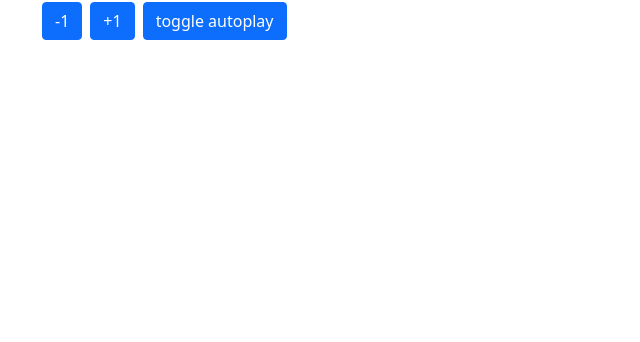
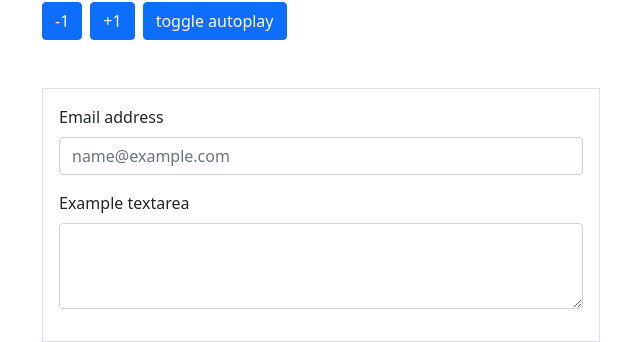
Before and after one commit to Kostiuk93/ReactMiddleProTest, a React (Create React App) app: page / in a window 1280 px wide. Shown: the part 655-997 px from the top of the page, without its empty margins (319-959 px from the left). Before the commit the page ends 800 px from the top, so only its background shows below. Built offline with nearby package versions, Linux system fonts and the light colour scheme.

Commit message:
ReactMiddleProTest useRef()

```diff
--- a/src/App.js
+++ b/src/App.js
@@ -1,6 +1,29 @@
-import {useState, useEffect, useCallback, useMemo} from 'react';
+import {useState, useEffect, useCallback, useMemo, useRef} from 'react';
 import {Container} from 'react-bootstrap';
 import './App.css';
+
+const Form = () => {
+    const myRef = useRef(null)
+
+    const focusFirstTI = () => {
+        myRef.current.focus();
+    }
+
+    return (
+        <Container>
+            <form className="w-50 border mt-5 p-3 m-auto">
+                <div className="mb-3">
+                    <label htmlFor="exampleFormControlInput1" className="form-label">Email address</label>
+                    <input ref={myRef} type="email" className="form-control" id="exampleFormControlInput1" placeholder="name@example.com"/>
+                    </div>
+                    <div className="mb-3">
+                    <label htmlFor="exampleFormControlTextarea1" className="form-label">Example textarea</label>
+                    <textarea onClick={focusFirstTI} className="form-control" id="exampleFormControlTextarea1" rows="3"></textarea>
+                </div>
+            </form>
+        </Container>
+    )
+}
 
 const calcValue = () => {
     console.log('random')
@@ -113,6 +136,7 @@
         <>
             <button onClick={() => setSlider(false)}>Click</button>
             {slider ? <Slider/> : null}
+            <Form/>
         </>
   );
 }
```
